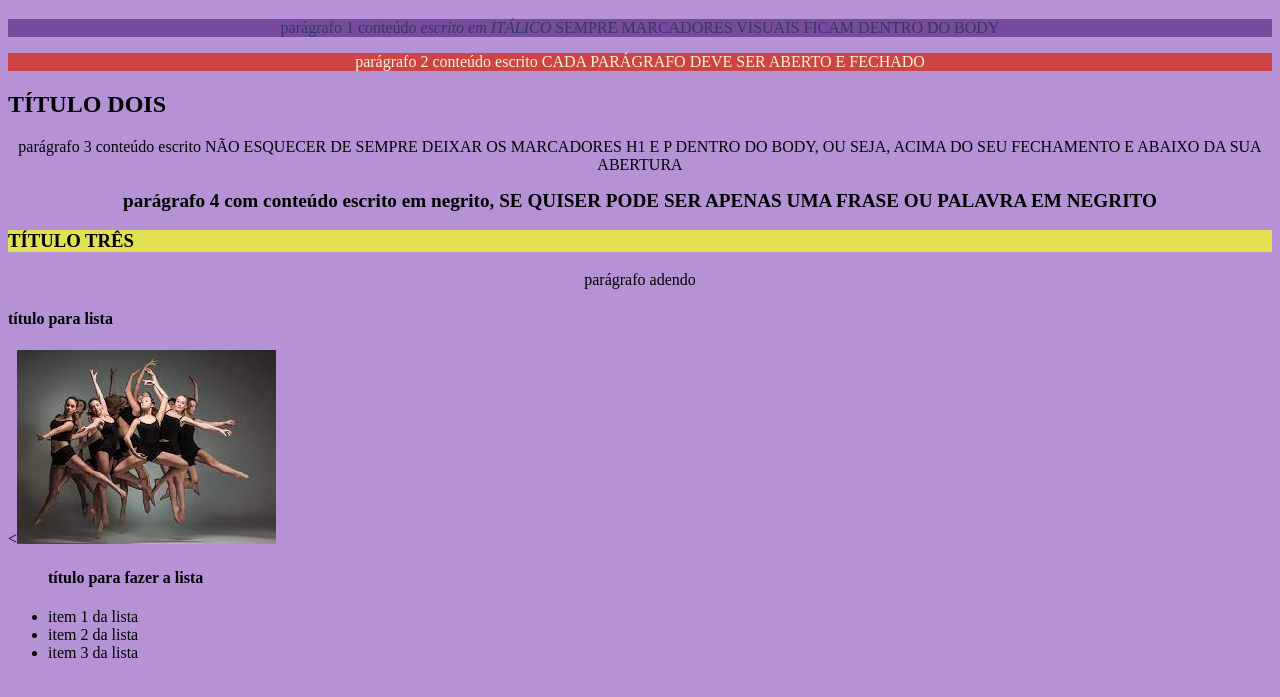
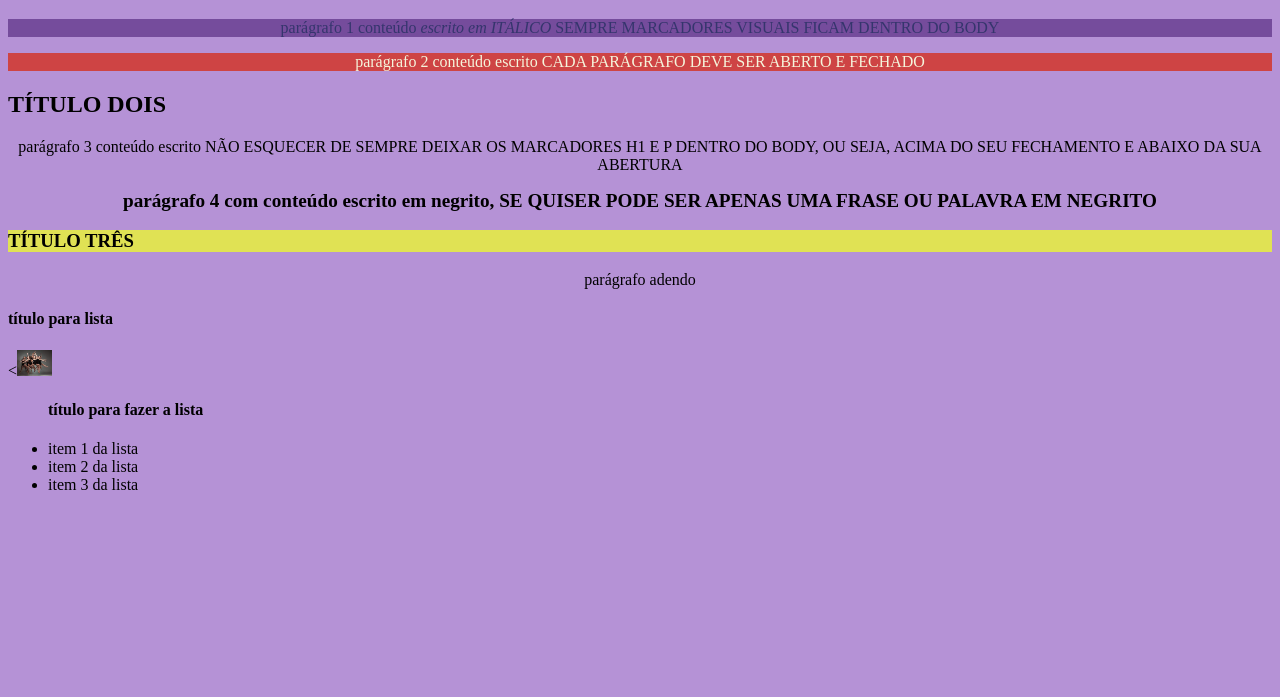
Before and after one commit to isadionizio/pensamentocomputacional2023, a plain HTML site: page index.html in a window 1280 px wide. Shown: the part 61-758 px from the top of the page. Drawn offline with Linux system fonts and the light colour scheme.

Commit message:
Update style.css

```diff
--- a/style.css
+++ b/style.css
@@ -24,3 +24,6 @@ body {
 .cabelo {
     background-color: rgb(206, 68, 68); color: beige;
 }
+.imagem1 {
+    width: 35px;
+}
```
